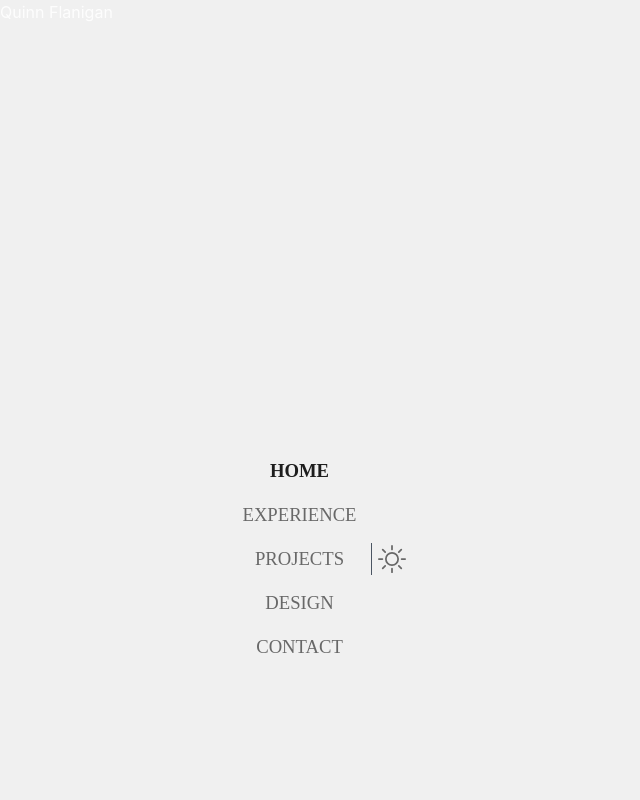
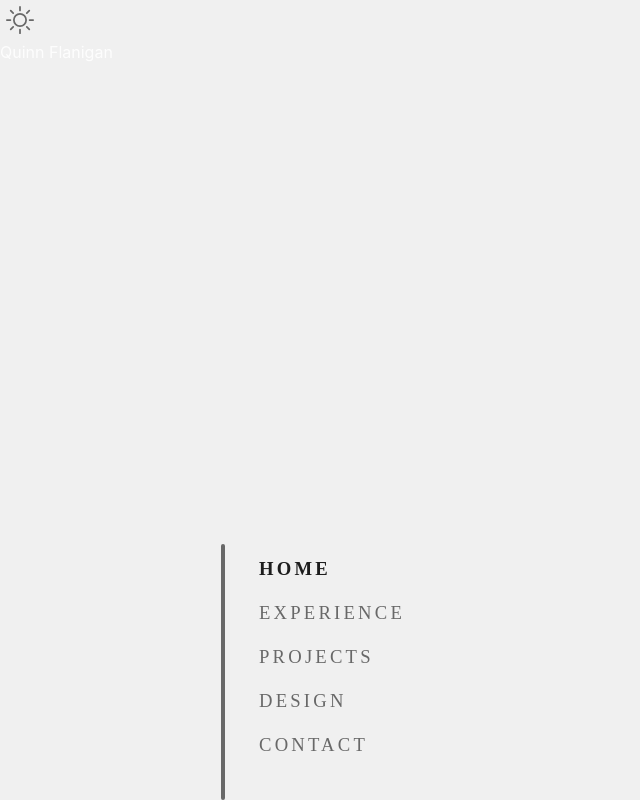
Before and after one commit to qinflan/portfolio, a React (Vite) app in the folder portfolio/client/: page / in a window 1280 px wide. Shown: the whole page, without its empty margins (0-640 px from the left). Built offline with nearby package versions, Linux system fonts and the light colour scheme; a web font is replaced by a local one.

Commit message:
navbar update

```diff
--- a/portfolio/client/src/components/ui/Navbar.css
+++ b/portfolio/client/src/components/ui/Navbar.css
@@ -1,49 +1,60 @@
-.navbar-container {
+.navbar-wrapper {
     display: flex;
-    align-items: center;
+    align-items: flex-start;
     justify-content: center;
     position: fixed;
-    bottom: 10vw;
+    bottom: 0;
     width: 50vw;
+    height: 20vw;
 
 }
 
+.navbar-container {
+    display: flex;
+    /* align-items: center;
+    justify-content: center; */
+}
+
+.navbar-wrapper span {
+    height: 100%;
+}
 .navbar-content {
     display: flex;
     flex-direction: column;
-    align-items: center;
-    justify-content: center;
+    justify-content: flex-start;
     padding:5px 8px;
     gap: 4px;
-    transition: 0.3s;
     transform-origin: center;
     position: relative;
+    margin-left: 20px;;
 }
 
 .nav-link {
     text-decoration: none;
+    text-transform: uppercase;
     font-family: eurostile;
-    font-weight: ligth;
+    font-weight: light;
     font-size: 14pt;
+    letter-spacing: 0.2rem;
+    text-align: left;
     color: var(--nav-text);
-    transition: 0.3s;
-    align-items: center;
     position: relative;
     border-radius: 10px;
     padding: 6px;
 }
 
 .nav-link.active {
-    border-radius: 50px;
+    border-radius: 5px;
     padding: 6px;
 }
 
 .nav-link.active {
+    font-weight: bold;
     color: var(--nav-active-text);
-    font-weight: bold;
 }
 
-.navbar-link:hover {
+.nav-link:hover {
     transition: 0.5s;
-    color: var(--nav-text-hover)
+    color: var(--nav-text-hover);
+    opacity: 85%;
 }
--- a/portfolio/client/src/components/ui/Navbar.tsx
+++ b/portfolio/client/src/components/ui/Navbar.tsx
@@ -1,4 +1,4 @@
-import React, {useEffect, useRef} from 'react'
+import React, { useEffect, useRef } from 'react'
 import { Link, NavLink } from 'react-router-dom'
 import "./Navbar.css"
 import { ToggleTheme } from '../hooks/theme/toggleTheme';
@@ -30,6 +30,9 @@ const Navbar = () => {
     //   });
 
     return (
+        <div className="navigation">
+            <div className='navbar-wrapper'>
+                <span className="w-1 bg-[var(--page-divider)] flex-shrink-0 rounded-full"></span>
                 <nav className="navbar-container">
                     <div className="navbar-content">
                         <NavLink className="nav-link" to="/">
@@ -48,11 +51,13 @@ const Navbar = () => {
                             CONTACT
                         </NavLink>
                     </div>
-            <span className="h-8 w-px bg-gray-600 flex-shrink-0"></span>
+                </nav>
+            </div>
             <div className="nav-link theme-btn">
                 <ToggleTheme />
             </div>
-    </nav>
+        </div>
+
     )
 }
 
--- a/portfolio/client/src/index.css
+++ b/portfolio/client/src/index.css
@@ -23,7 +23,8 @@
   --foreground-hover:#2d2e30;
   --nav-text:  #A1A1A1;
   --nav-active-text:  #F3F3F3;
-  --nav-hover-text: #;
+  --nav-hover-text: #A1A1A1;
+  --page-divider: #A1A1A1;
   --icon: #A1A1A1;
   --header-text: #FFFBF8;
   --primary-text: #E3DDD9;
@@ -44,6 +45,7 @@
   --nav-text:  #686868;
   --nav-active-text:  #1D1D1D;
   --nav-hover-text: #;
+  --page-divider: #686868;
   --icon: #686868;
   --header-text: #1F1F1F;
   --primary-text: #303030;
--- a/portfolio/client/tailwind.config.js
+++ b/portfolio/client/tailwind.config.js
@@ -5,22 +5,24 @@ export default {
     extend: {
       // Custom CSS color variables
       colors: {
-        // Dark Theme
-        'background-color': 'var(--background-color)',
-        'foreground-color': 'var(--foreground-color)',
-        'foreground-hover-color': 'var(--foreground-hover-color)',
-        'primary-text-color': 'var(--primary-text-color)',
-        'secondary-text-color': 'var(--secondary-text-color)',
-        'icon-color': 'var(--icon-color)',
-        'icon-active-color': 'var(--icon-active-color)',
-        'logo-color': 'var(--logo-color)',
-        'shadow-color': 'var(--shadow-color)',
-        'border-color': 'var(--border-color)',
-        'button': 'var(--button-color)',
-        'button-hover': 'var(--button-color-hover)',
-        'button-text': 'var(--button-text-color)',
-        'button-hover-text': 'var(--button-text-color-hover)',
-        'widget-background': 'var(--widget-background-color)',
+        'page-background': 'var(--page-background)',
+        'page-foreground': 'var(--page-foreground)',
+        'foreground-hover': 'var(--foreground-hover)',
+        'nav-text': 'var(--nav-text)',
+        'nav-active-text': 'var(--nav-active-text)',
+        'nav-hover-text': 'var(--nav-hover-text)',
+        'icon': 'var(--icon)',
+        'header-text': 'var(--header-text)',
+        'primary-text': 'var(--primary-text)',
+        'secondary-text': 'var(--secondary-text)',
+        'button-background': 'var(--button-background)',
+        'button-background-hover': 'var(--button-background-hover)',
+        'button-text': 'var(--button-text)',
+        'button-text-hover': 'var(--button-text-hover)',
+        'widget-background': 'var(--widget-background)',
+        'page-divider': 'var(--page-divider)',
+        // 'widget-shadow': 'var(--widget-shadow)',
+        // 'widget-border': 'var(--widget-border)',
       },
     },
   },
```
Lines whose indentation alone changed are shown as unchanged.
